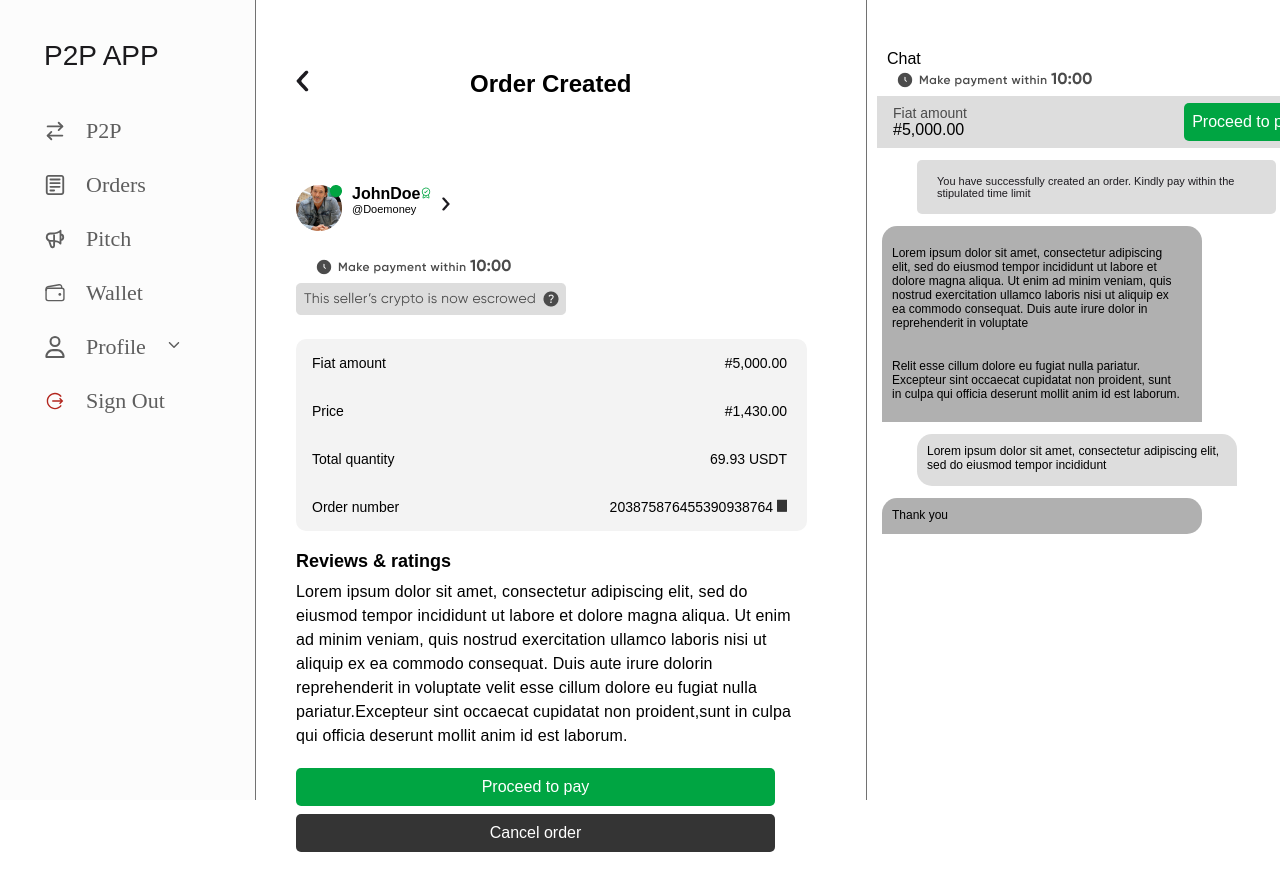
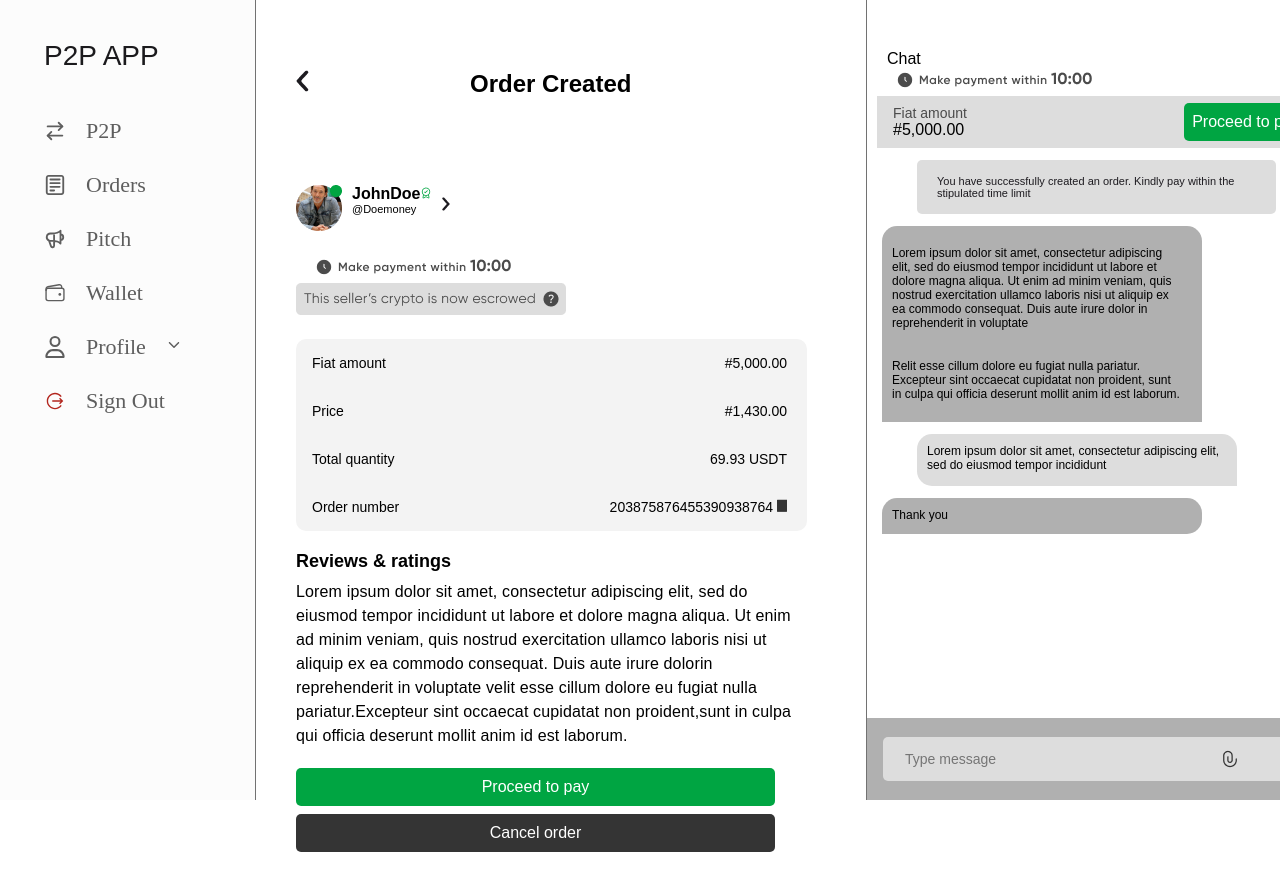
Before and after one commit to Stringcode-Limited/p2p-front-end, a React (Vite) app: page /app/orderCreated in a window 1280 px wide. Shown: the top 890 px of the page. Built offline with nearby package versions, Linux system fonts and the light colour scheme; a web font is replaced by a local one.

Commit message:
order last features added

```diff
--- a/src/pages/app/app-home-page/Ordercreated/Order.css
+++ b/src/pages/app/app-home-page/Ordercreated/Order.css
@@ -2,6 +2,8 @@
     /*  */
     display: flex;
     margin-left: 40px;
+
+
 
 }
 .ordercreated .arrow{
@@ -110,6 +112,9 @@
     left: 979px;
     border: 0px, 0px, 0px, 1px solid #727272;
     border-left: 1px solid #727272;
+    display: flex;
+    flex-direction: column;
+    gap: 154px;
 
 }
 .ordercreated .chat-main{
@@ -236,3 +241,23 @@
     font-family: 'Gilroy-SemiBold', sans-serif;
 
 }
+.ordercreated .type-message{
+    width: 461px;
+    height: 82px;
+    top: 718px;
+    background-color: #B0B0B0;
+    display: flex;
+    align-items: center;
+    justify-content: center;
+
+
+}
+.ordercreated input[type="text"]{
+    position: relative;
+    width: 429px;
+}
+.curv{
+    position: absolute;
+    right: 40px;
+
+}
--- a/src/pages/app/app-home-page/Ordercreated/Order.tsx
+++ b/src/pages/app/app-home-page/Ordercreated/Order.tsx
@@ -8,6 +8,7 @@ import interval from "../../../../assets/images/interval.png"
 import esc from "../../../../assets/images/asc.png"
 import ordernumber from "../../../../assets/images/ordernumber.png"
 import Button from '../../../../components/Button/Button';
+import curv from "../../../../assets/images/curv.png"
 
 function Order() {
   return (
@@ -92,6 +93,7 @@ function Order() {
             </div>
          </div>
          <div className="chats">
+          <div className="chat-pertition">
            <div className="chat-main">
             <div className="chat-caption">
               <p className='chat-text'>Chat</p>
@@ -133,7 +135,16 @@ function Order() {
               </div>
             </div>
            </div>
+            </div>
+           <div className="type-message">
+               <div className="input">
+                <input type="text" placeholder='Type message' />
+                </div>
+                <img className='curv' src={curv} alt="" />
+           </div>
          </div>
+
+
     </div>
   );
 }
```
Also changed, not shown: src/assets/images/curv.png (added).
